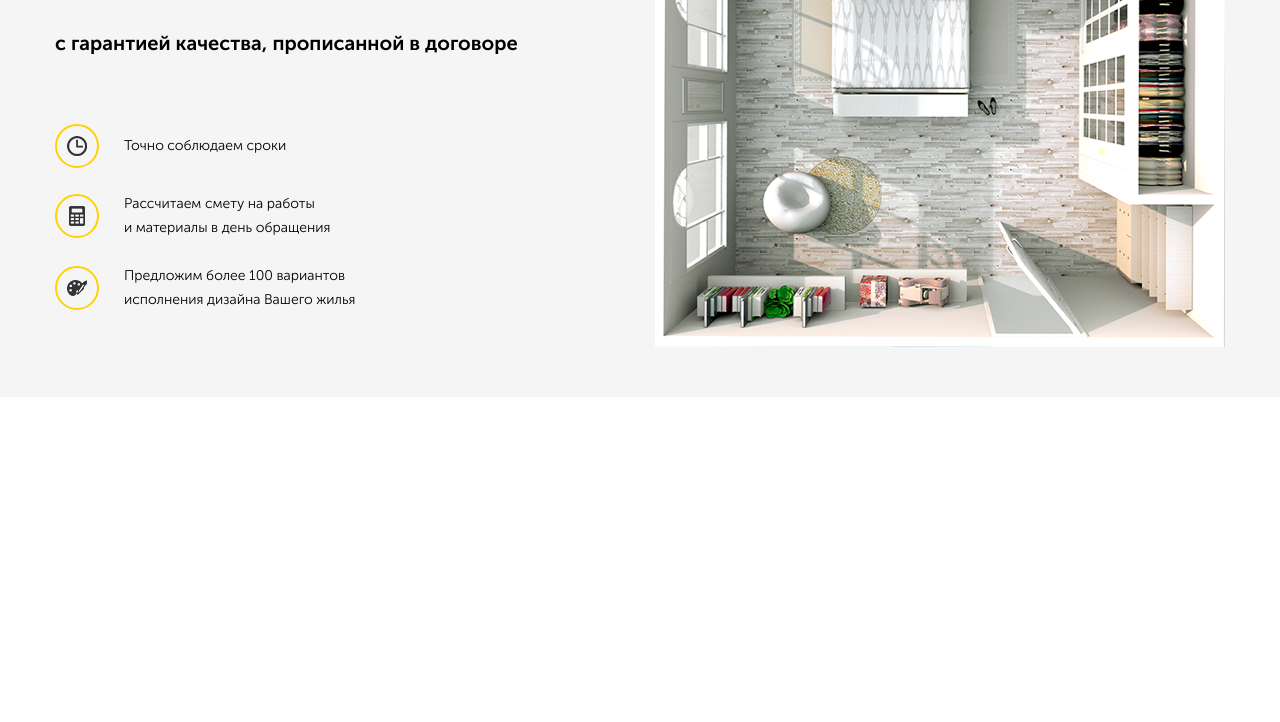
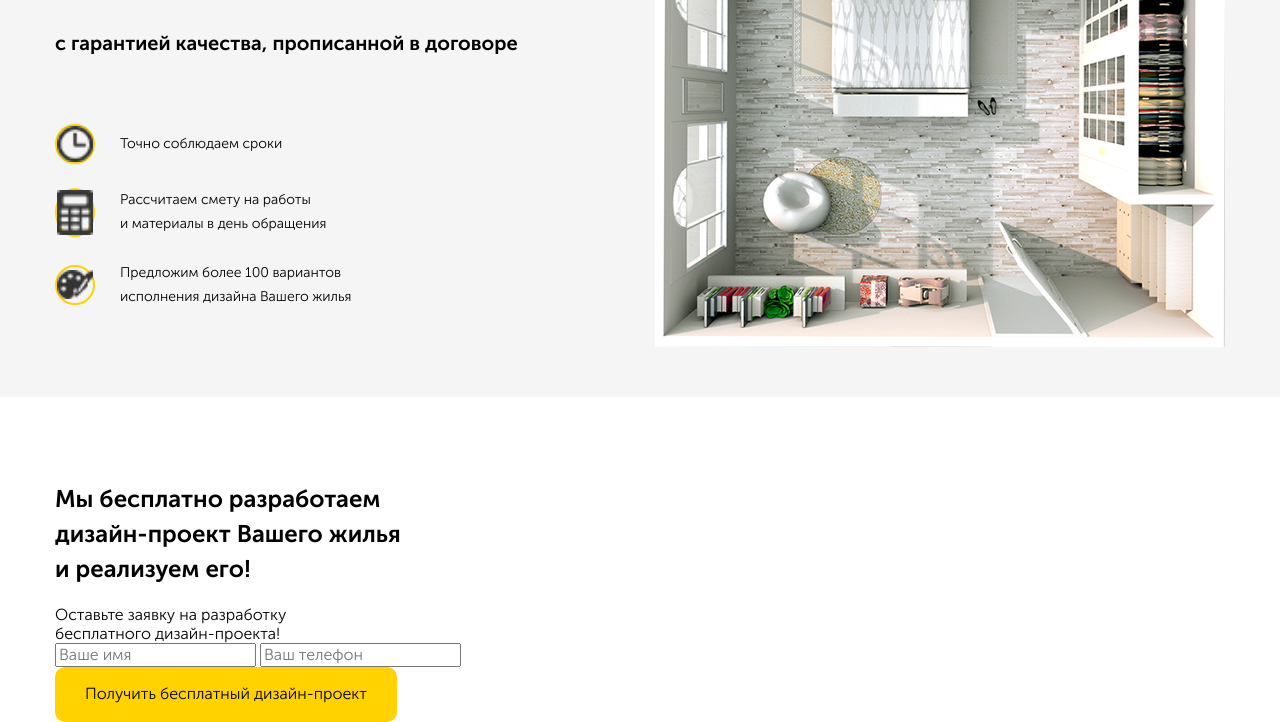
Before and after one commit to IvanTash/lesson_13, a plain HTML site: page src/index.html in a window 1280 px wide. Shown: the part 286-1008 px from the top of the page. Before the commit the page ends 800 px from the top, so only its background shows below. Drawn offline with Linux system fonts and the light colour scheme.

Commit message:
Исправил настройки картинки + начал верстать offer

```diff
--- a/src/index.html
+++ b/src/index.html
@@ -84,6 +84,30 @@
       <!-- /.container -->
     </section>
     <!-- /.hero -->
+    <section class="offer">
+      <div class="container">
+        <div class="offer-block">
+          <h2 class="section-title offer__title">Мы бесплатно разработаем
+            дизайн-проект Вашего жилья и реализуем его!
+            </h2>
+          <!-- /.section-title -->
+          <span class="section-subtitle offer__subtitle">Оставьте заявку на разработку
+            бесплатного дизайн-проекта!
+            </span>
+          <!-- /.section-suntitle -->
+          <form action="#" class="form offer__form">
+            <input type="text" class="input offer__input" placeholder="Ваше имя">
+            <input type="tell" class="input offer__input" placeholder="Ваш телефон">
+            <button class="button offer__button">Получить бесплатный дизайн-проект
+            </button>
+          </form>
+          <!-- /.form offer__form -->
+        </div>
+        <!-- /.offer-block -->
+      </div>
+      <!-- /.container -->
+    </section>
+    <!-- /.offer -->
   </main>
 
 </body>
--- a/src/sass/_colors.sass
+++ b/src/sass/_colors.sass
@@ -1,2 +1,3 @@
 $main-color: #ffd200
 $text-color: #333333
+$secondary: #f5f5f5
--- a/src/sass/_interface.sass
+++ b/src/sass/_interface.sass
@@ -1,7 +1,11 @@
+*
+  box-sizing: border-box
+
 body
   +reg
 img
-  max-width: 100%
+  width: 100%
+  height: 100%
 .container
   width: 1170px
   margin: auto
@@ -23,5 +27,10 @@ img
   padding: 18px 30px
   &:hover
     cursor: pointer
-    background-color: $text-color
-    color: $main-color
+    background-color: lighten($main-color, 25%)
+.section
+  &-title
+    font-size: 24px
+    +bold
+  &-subtitle
+    font-size: 16px
--- a/src/sass/blocks/_hero.sass
+++ b/src/sass/blocks/_hero.sass
@@ -2,12 +2,12 @@
   &-image
     display: flex
   padding: 50px 0
-  background-color: #f5f5f5
+  background-color: $secondary
   &-block
     display: flex
     justify-content: space-between
   &-text
-    flex-basis: 40%
+    flex-basis: 50%
     padding-right: 100px
     &__title
       font-size: 41px
@@ -26,6 +26,8 @@
       display: flex
       align-items: center
       margin-bottom: 24px
+      &:last-child
+        margin-bottom: 0
     &__image
       min-width: 40px
       min-height: 40px
--- /dev/null
+++ b/src/sass/blocks/_offer.sass
@@ -0,0 +1,13 @@
+.offer
+  &-block
+    width: 50%
+    padding-right: 90px
+    padding-top: 84px
+  &__title
+    max-width: 360px
+    line-height: 35px
+    margin-top: 0
+
+  &__subtitle
+    max-width: 250px
+    display: block
--- a/src/sass/style.sass
+++ b/src/sass/style.sass
@@ -6,3 +6,5 @@
 @import 'blocks/navbar'
 /* Импорт стилей Hero */
 @import 'blocks/hero'
+/* Импорт стилей для offer */
+@import 'blocks/offer'
```
Also changed, not shown: src/css/style.css.
